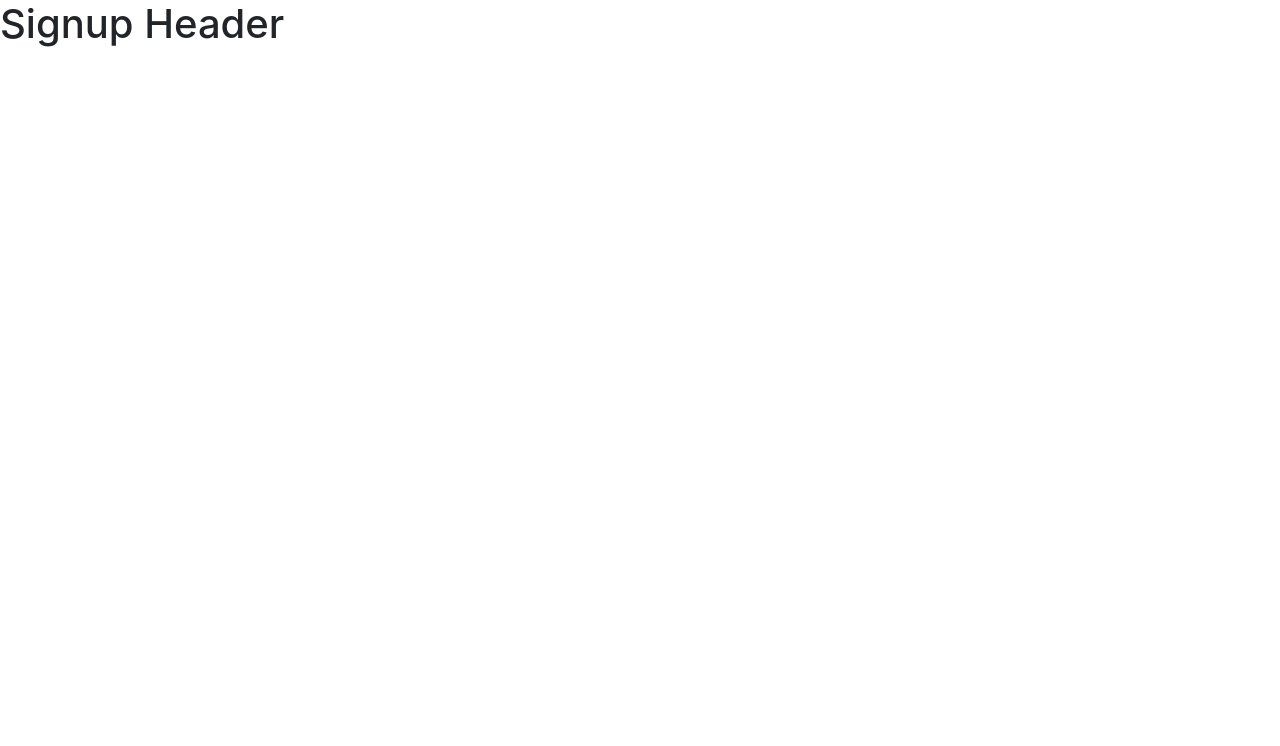
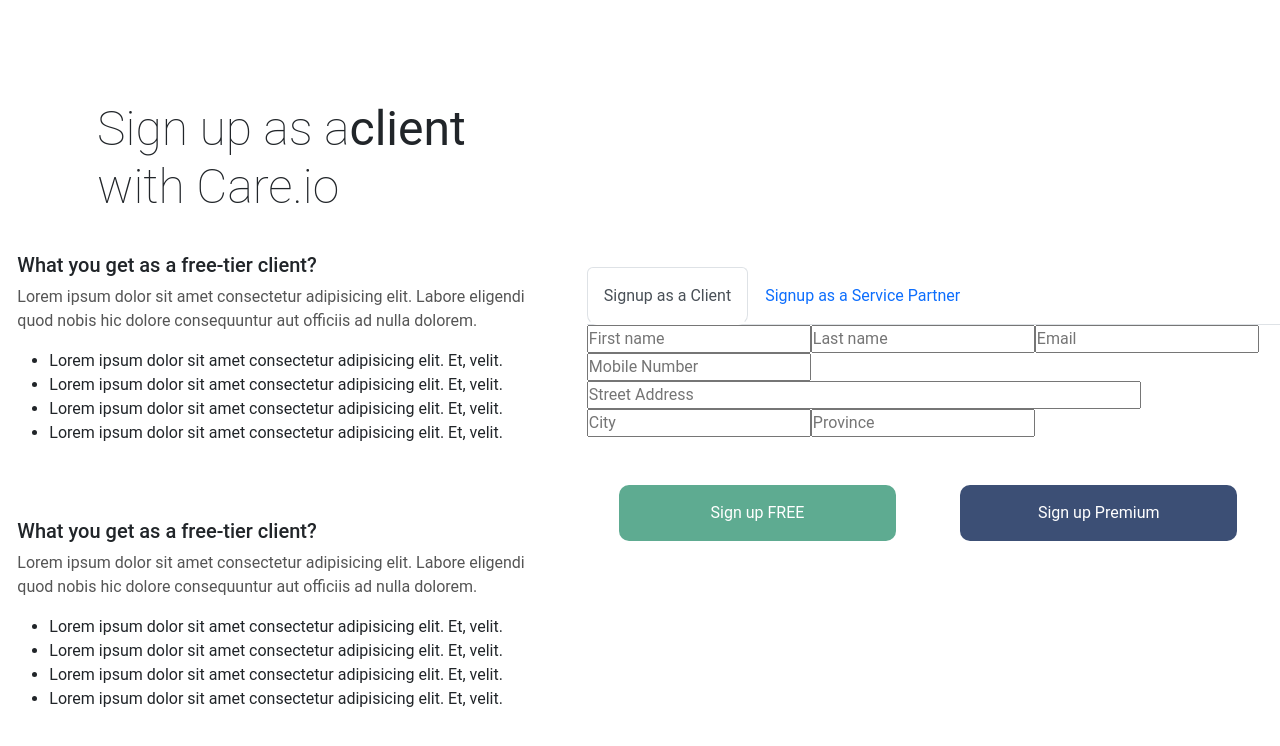
Before and after one commit to umarsalih/careio_react_frontend, a React (Create React App) app: page /signup in a window 1280 px wide. Shown: the top 746 px of the page. Built offline with nearby package versions, Linux system fonts and the light colour scheme; the HTML template or start-up script is replaced by a standard one.

Commit message:
setup signup page

```diff
--- a/src/App.js
+++ b/src/App.js
@@ -3,7 +3,7 @@
 import './styles/style.css';
 import Main from "./components/Main";
 import Home from "./components/pages/Home";
-import Signup from './components/Signup';
+import Signup from './components/pages/Signup';
 import { Routes,Route, Link } from 'react-router-dom';
 
 function App() {
--- a/src/components/Signup.jsx
+++ /dev/null
@@ -1,12 +0,0 @@
-import React from 'react'
-import "./signup.css";
-
-function Signup() {
-  return (
-    <div>
-      <h1>Signup Header</h1>
-    </div>
-  )
-}
-
-export default Signup
--- /dev/null
+++ b/src/components/pages/Signup-form.jsx
@@ -0,0 +1,88 @@
+import React from 'react'
+
+function SignupForm() {
+    return (
+            <div
+                class="signupForm col-12 col-sm-12  col-md-8 col-lg-6 order-sm-1 order-md-2">
+                <form action=''>
+                    <ul className="nav nav-tabs" id="myTab" role="tablist">
+                        <li className="nav-item" role="presentation">
+                            <button
+                                className="nav-link active"
+                                id="home-tab"
+                                data-bs-toggle="tab"
+                                data-bs-target="#home"
+                                type="button"
+                                role="tab"
+                                aria-controls="home"
+                                aria-selected="true">Signup as a Client</button>
+                        </li>
+                        <li className="nav-item" role="presentation">
+                            <button
+                                className="nav-link"
+                                id="profile-tab"
+                                data-bs-toggle="tab"
+                                data-bs-target="#profile"
+                                type="button"
+                                role="tab"
+                                aria-controls="profile"
+                                aria-selected="false">Signup as a Service Partner</button>
+                        </li>
+                    </ul>
+                    <div className='tab-content' id='myTabContent'>
+                        <div
+                            className="tab-pane fade show active"
+                            id='home'
+                            role="tabpanel"
+                            aria-labelledby='home-tab'>
+                            <div className='formElementContainer'>
+                                <input type="text" placeholder="First name"/>
+
+                                <input type="text" placeholder="Last name"/>
+
+                                <input type="text" placeholder="Email"/>
+
+                                <input type="text" placeholder="Mobile Number"/>
+
+                                <input id="inputAddress" type="text" placeholder="Street Address"/>
+
+                                <input type="text" placeholder="City"/>
+
+                                <input type="text" placeholder="Province"/>
+
+                                <button id="signupFreeBtn" type="">Sign up FREE</button>
+                                <button id="signupPremiumBtn" type="">Sign up Premium</button>
+                            </div>
+                        </div>
+                        <div
+                            class="tab-pane fade"
+                            id="profile"
+                            role="tabpanel"
+                            aria-labelledby="profile-tab">
+
+                            <div className="formElementsContainer">
+                                <input type="text" placeholder="First name"/>
+
+                                <input type="text" placeholder="Last name"/>
+
+                                <input type="text" placeholder="Email"/>
+
+                                <input type="text" placeholder="Mobile Number"/>
+
+                                <input id="inputAddress" type="text" placeholder="Street Address"/>
+
+                                <input type="text" placeholder="City"/>
+
+                                <input type="text" placeholder="Province"/>
+
+                                <button id="signupFreeBtn" type="">Sign up FREE</button>
+                                <button id="signupPremiumBtn" type="">Sign up Premium</button>
+                            </div>
+                        </div>
+                    </div>
+                </form>
+            </div>
+    )
+}
+
+export default SignupForm
--- /dev/null
+++ b/src/components/pages/Signup-info.jsx
@@ -0,0 +1,44 @@
+import React from 'react'
+
+function SignupInfo() {
+    return (
+                <div
+                    className="signupInfo col-12 col-sm-12 col-md-4 col-lg-6 order-sm-2 order-md-1">
+                    <div class="signupInfo-headertext">
+                        <h1>Sign up as a
+                            <b>client</b>
+                            <br/>
+                            with Care.io</h1>
+                    </div>
+
+                    <div className="signupInfo-textbox1">
+                        <h5>What you get as a free-tier client?</h5>
+                        <p>Lorem ipsum dolor sit amet consectetur adipisicing elit. Labore eligendi quod
+                            nobis hic dolore consequuntur aut officiis ad nulla dolorem.</p>
+
+                        <ul>
+                            <li>Lorem ipsum dolor sit amet consectetur adipisicing elit. Et, velit.</li>
+                            <li>Lorem ipsum dolor sit amet consectetur adipisicing elit. Et, velit.</li>
+                            <li>Lorem ipsum dolor sit amet consectetur adipisicing elit. Et, velit.</li>
+                            <li>Lorem ipsum dolor sit amet consectetur adipisicing elit. Et, velit.</li>
+                        </ul>
+                    </div>
+
+                    <div className="signupInfo-textbox2">
+                        <h5>What you get as a free-tier client?</h5>
+                        <p>Lorem ipsum dolor sit amet consectetur adipisicing elit. Labore eligendi quod
+                            nobis hic dolore consequuntur aut officiis ad nulla dolorem.</p>
+
+                        <ul>
+                            <li>Lorem ipsum dolor sit amet consectetur adipisicing elit. Et, velit.</li>
+                            <li>Lorem ipsum dolor sit amet consectetur adipisicing elit. Et, velit.</li>
+                            <li>Lorem ipsum dolor sit amet consectetur adipisicing elit. Et, velit.</li>
+                            <li>Lorem ipsum dolor sit amet consectetur adipisicing elit. Et, velit.</li>
+                        </ul>
+                    </div>
+                </div>
+
+    )
+}
+
+export default SignupInfo
--- /dev/null
+++ b/src/components/pages/Signup.jsx
@@ -0,0 +1,25 @@
+import React from 'react'
+import "./../../styles/style.css";
+import "./../../styles/layout-signup.css";
+import SignupInfo from './Signup-info';
+import SignupForm from './Signup-form';
+
+function Signup() {
+    return (
+        <div>
+            <body id="CareIOSignup">
+                <div className='careio_superwrapper'>
+
+                    <section id="container-01" className="section-full">
+                        <div className='row'>
+                            <SignupInfo/>
+                            <SignupForm/>
+                        </div>
+                    </section>
+                </div>
+            </body>
+        </div>
+    )
+}
+
+export default Signup
```
